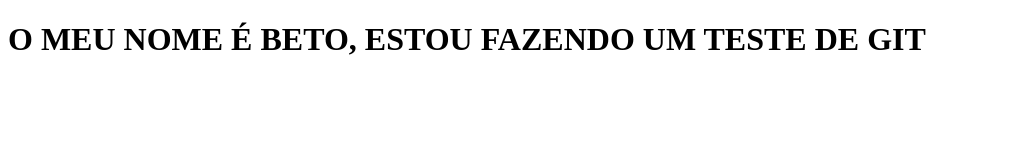
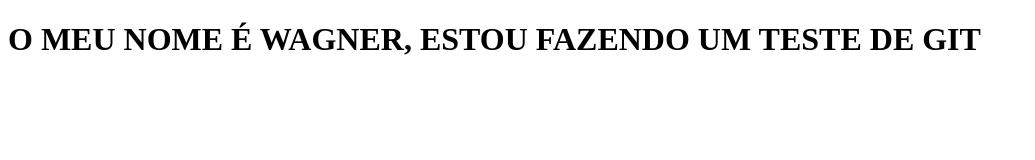
Before and after one commit to rafaelgalvaolm/ProvaWagnerGit, a plain HTML site: page index.html in a window 1280 px wide. Shown: the whole page, without its empty margins (0-1035 px from the left). Drawn offline with Linux system fonts and the light colour scheme.

Commit message:
Alterações Solicitadas

```diff
--- a/index.html
+++ b/index.html
@@ -7,7 +7,7 @@
 </head>
 <body>
     <h1>
-        O MEU NOME É BETO, ESTOU FAZENDO UM TESTE DE GIT
+        O MEU NOME É WAGNER, ESTOU FAZENDO UM TESTE DE GIT
     </h1>
 </body>
 </html>
```
Also changed, not shown: comida.txt (added), 1 other file.
